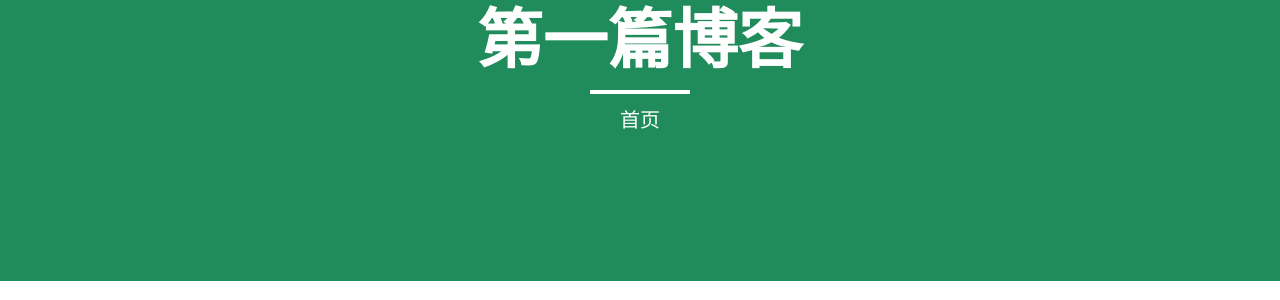
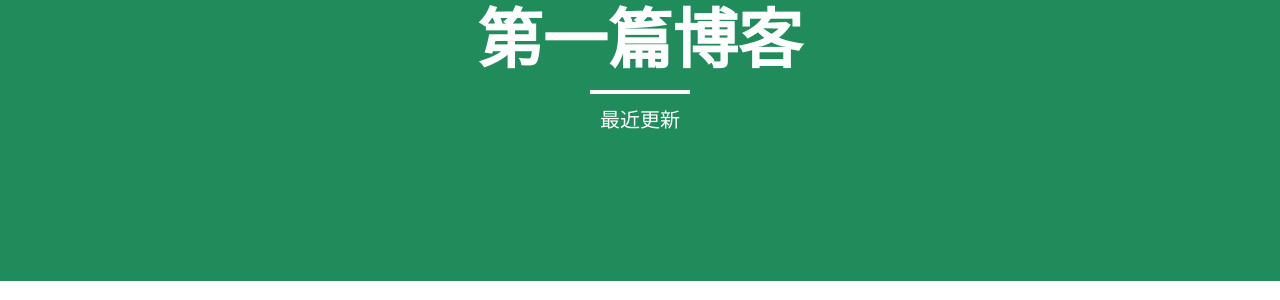
Before and after one commit to lullabypan/lullabypan.github.io, a Jekyll site: the page built from index.html, in a window 1280 px wide. Shown: the part 147-447 px from the top of the page. Built offline with Jekyll 4.4.1, drawn with Linux system fonts in a browser that asks for light colours; nearby versions of some CDN libraries; the list of posts is cut into pages by our own code.

Commit message:
Update index.html

```diff
--- a/index.html
+++ b/index.html
@@ -1,6 +1,6 @@
 ---
 layout: page
-description: "首页"
+description: "最近更新"
 ---
 
 {% for post in paginator.posts %}
```
